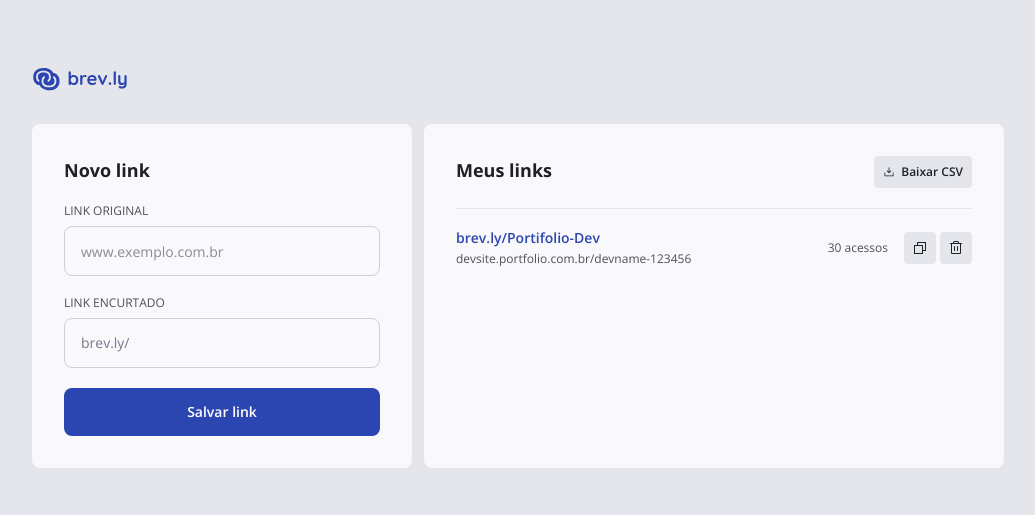
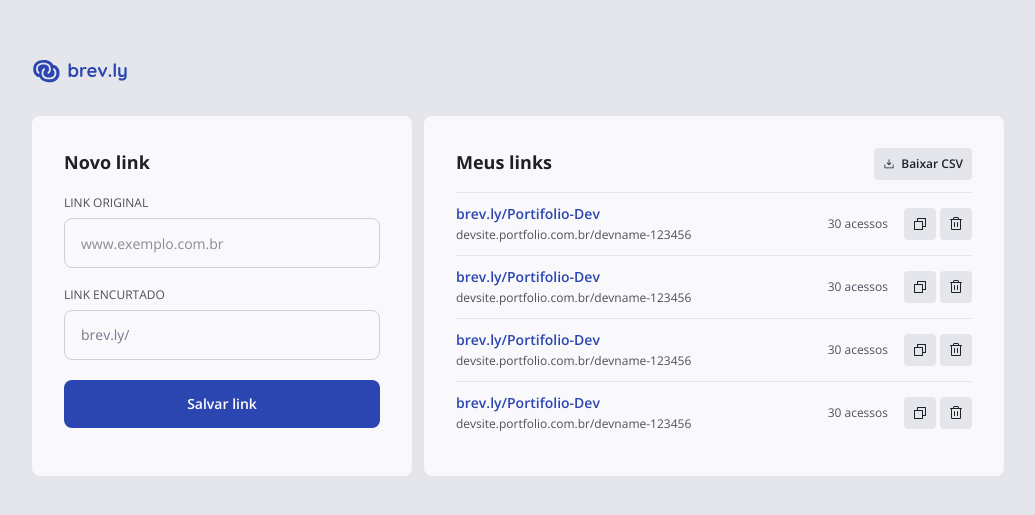
Before and after one commit to hugo-wemer/brev.ly, a React (Vite) app in the folder web/: page / in a window 1280 px wide. Shown: the part 165-680 px from the top of the page, without its empty margins (122-1157 px from the left). Built offline with nearby package versions, Linux system fonts and the light colour scheme.

Commit message:
refactor: componentize link list item and add sr-only text for button accessibility

```diff
--- /dev/null
+++ b/web/src/pages/app/home/components/link.tsx
@@ -0,0 +1,34 @@
+import { IconButton } from '@/components/icon-button'
+import { CopyIcon, TrashIcon } from '@phosphor-icons/react'
+import { NavLink } from 'react-router-dom'
+
+export function Link() {
+  return (
+    <div className="flex items-center gap-4 justify-between py-3">
+      <div className="text-nowrap flex flex-col gap-1 truncate">
+        <NavLink
+          className="text-blue-base font-semibold text-sm/4.5"
+          to="brev.ly/Portifolio-Dev"
+        >
+          brev.ly/Portifolio-Dev
+        </NavLink>
+        <span className="text-gray-500 text-xs/4 truncate">
+          devsite.portfolio.com.br/devname-123456
+        </span>
+      </div>
+      <div className="flex items-center gap-4">
+        <span className="text-gray-500 text-xs/4 text-nowrap">30 acessos</span>
+        <div className="flex gap-1">
+          <IconButton>
+            <CopyIcon />
+            <span className="sr-only">Copy link</span>
+          </IconButton>
+          <IconButton>
+            <TrashIcon />
+            <span className="sr-only">Delete link</span>
+          </IconButton>
+        </div>
+      </div>
+    </div>
+  )
+}
--- a/web/src/pages/app/home/components/my-links.tsx
+++ b/web/src/pages/app/home/components/my-links.tsx
@@ -1,13 +1,12 @@
 import { Button } from '@/components/button'
-import { IconButton } from '@/components/icon-button'
 import { Separator } from '@/components/separator'
-import { CopyIcon, DownloadSimpleIcon, TrashIcon } from '@phosphor-icons/react'
-import { NavLink } from 'react-router-dom'
+import { DownloadSimpleIcon } from '@phosphor-icons/react'
+import { Link } from './link'
 
 export function MyLinks() {
   return (
-    <div className="bg-gray-100 w-[366px] md:w-[380px] lg:w-[580px] rounded-lg p-6 md:p-8 flex flex-col gap-5">
-      <div className="flex justify-between">
+    <div className="bg-gray-100 w-[366px] md:w-[380px] lg:w-[580px] rounded-lg p-6 md:p-8 flex flex-col">
+      <div className="flex justify-between mb-3">
         <h1 className="font-bold text-lg">Meus links</h1>
         <Button variant="secondary">
           <DownloadSimpleIcon />
@@ -15,33 +14,11 @@ export function MyLinks() {
         </Button>
       </div>
       <Separator />
-      <div>
-        <div className="flex items-center gap-4 justify-between">
-          <div className="text-nowrap flex flex-col gap-1 truncate">
-            <NavLink
-              className="text-blue-base font-semibold text-sm/4.5"
-              to="brev.ly/Portifolio-Dev"
-            >
-              brev.ly/Portifolio-Dev
-            </NavLink>
-            <span className="text-gray-500 text-xs/4 truncate">
-              devsite.portfolio.com.br/devname-123456
-            </span>
-          </div>
-          <div className="flex items-center gap-4">
-            <span className="text-gray-500 text-xs/4 text-nowrap">
-              30 acessos
-            </span>
-            <div className="flex gap-1">
-              <IconButton>
-                <CopyIcon />
-              </IconButton>
-              <IconButton>
-                <TrashIcon />
-              </IconButton>
-            </div>
-          </div>
-        </div>
+      <div className="[&>*:not(:last-child)]:border-b [&>*:not(:last-child)]:border-gray-200 ">
+        <Link />
+        <Link />
+        <Link />
+        <Link />
       </div>
     </div>
   )
```
